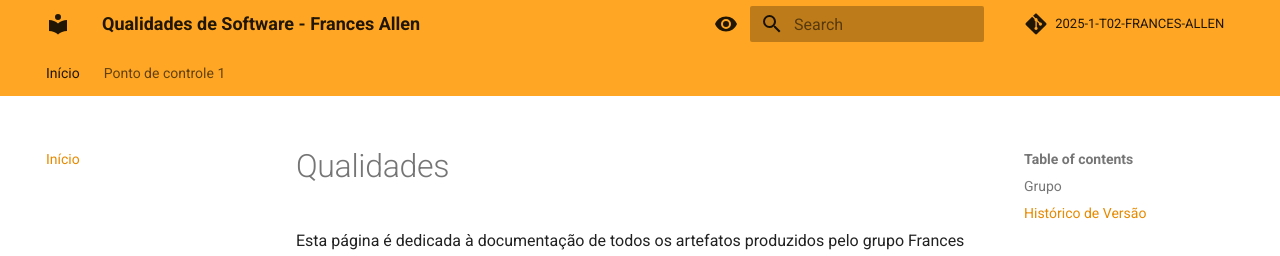
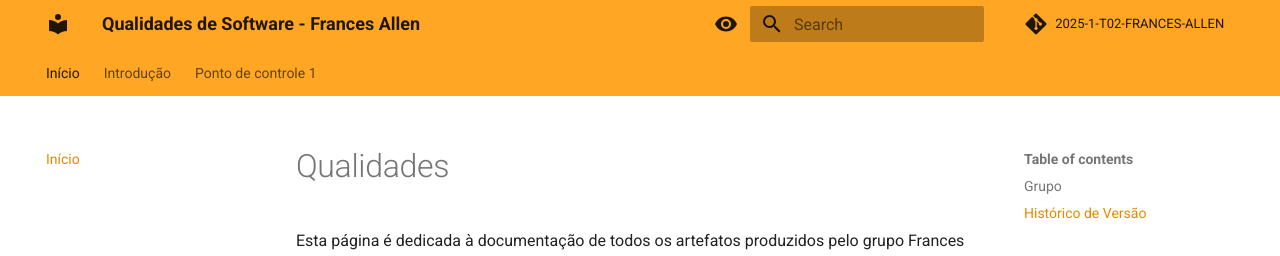
Before and after one commit to FCTE-Qualidade-de-Software-1/2025-1-T02-FRANCES-ALLEN, an MkDocs documentation site: the page built from docs/index.md, in a window 1280 px wide. Shown: the top 256 px of the page. Built offline with MkDocs 1.6.1 and Material for MkDocs 9.7.7, drawn with Linux system fonts in a browser that asks for light colours; comment, search, counter and statistics services are not loaded.

Commit message:
fix: ajusta index

```diff
--- a/mkdocs.yml
+++ b/mkdocs.yml
@@ -5,8 +5,8 @@ site_url: https://fcte-qualidade-de-software-1.github.io
 site_name: Qualidades de Software - Frances Allen
 nav:
   - Início: "index.md"
+  - Introdução: "pontoCrontole1/introducao.md"
   - Ponto de controle 1:
-      - Introdução: "pontoCrontole1/introducao.md"
       - Aspectos de Qualidade: pontoCrontole1/qualidade.md
       - Produto Avaliado: pontoCrontole1/produto.md
       - ONU: "pontoCrontole1/onu.md"
```
